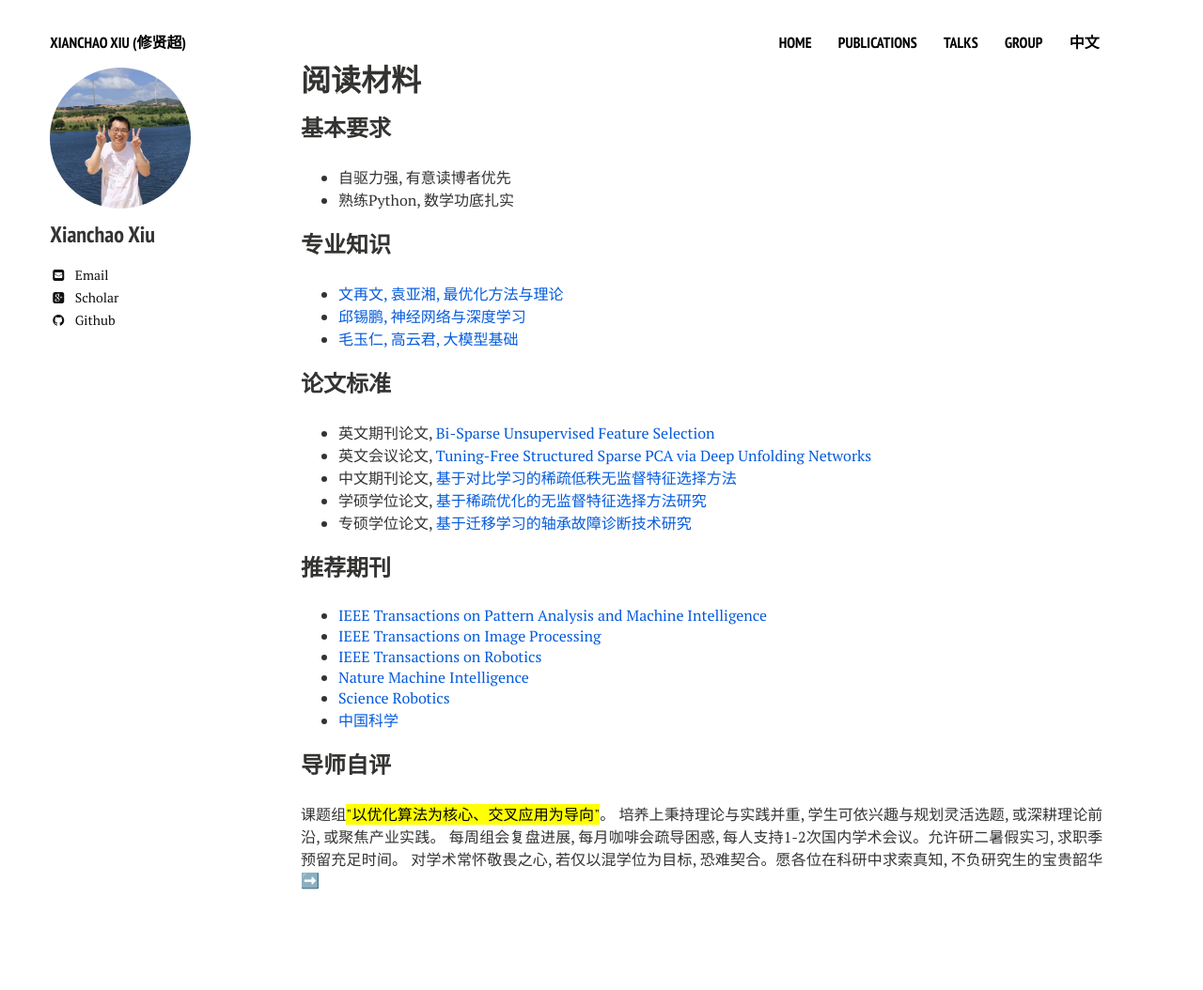
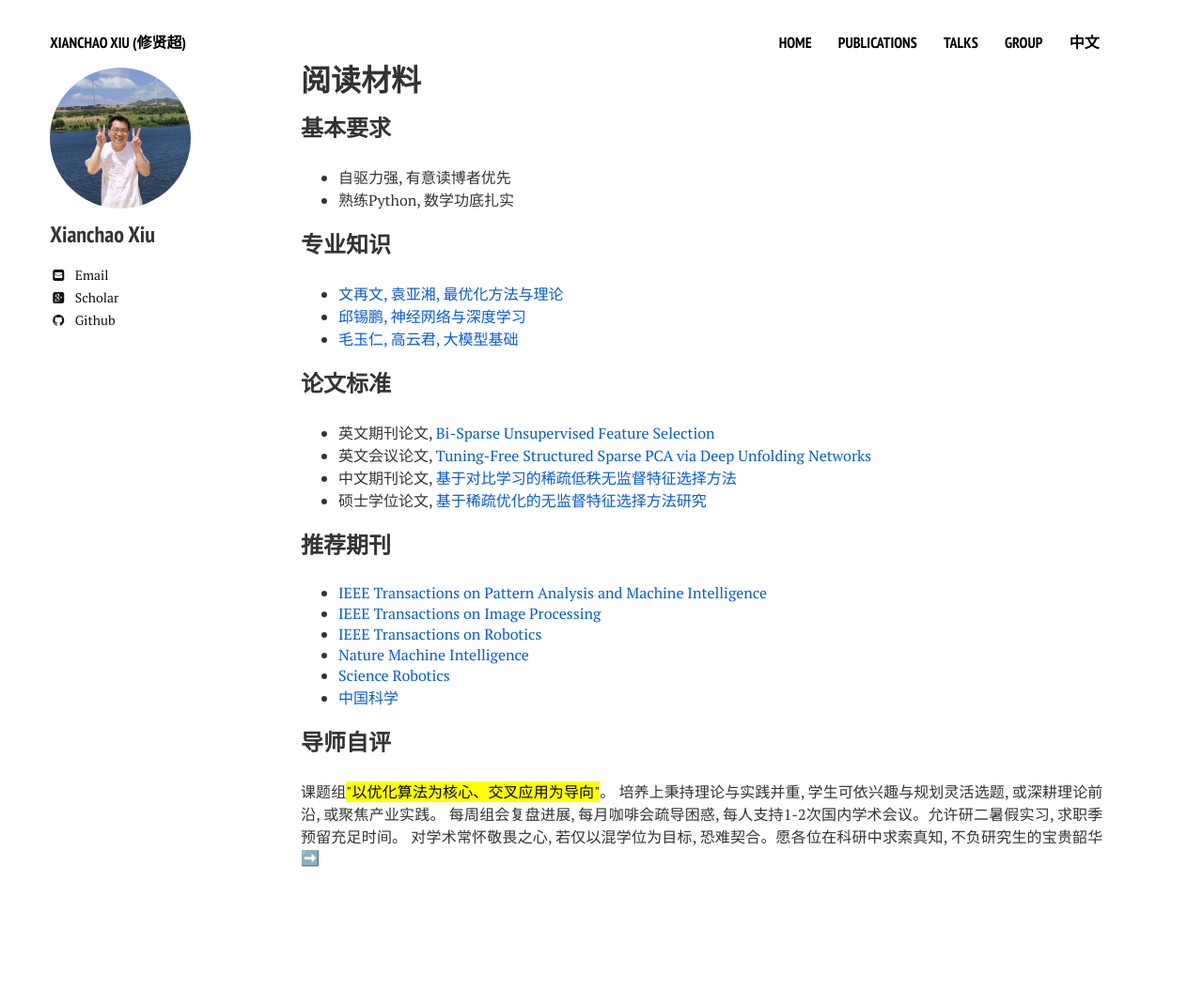
Before and after one commit to xianchaoxiu/xianchaoxiu.github.io, a Jekyll site: the page built from chinese/reading/index.md, in a window 1280 px wide. Shown: the whole page at 94% size. Built offline with Jekyll 4.4.1, drawn with Linux system fonts in a browser that asks for light colours; nearby versions of some CDN libraries; after the commit the page ends 1030 px from its top, so only the background shows below that.

Commit message:
Update index.md

```diff
--- a/chinese/reading/index.md
+++ b/chinese/reading/index.md
@@ -22,8 +22,7 @@ share: false
 * 英文期刊论文, <a href="https://doi.org/10.1109/TIP.2025.3620667" class="textlink" target="_blank">Bi-Sparse Unsupervised Feature Selection</a> <br>
 * 英文会议论文, <a href="https://doi.org/10.23919/CCC64809.2025.11178428" class="textlink" target="_blank">Tuning-Free Structured Sparse PCA via Deep Unfolding Networks </a> <br>
 * 中文期刊论文, <a href="https://kns.cnki.net/kcms2/article/abstract?v=e_WjztTC4N0Z832a-bbzgdfGaZqegXeziR4mPpFe0A1ROQtRv8ba_BSLdRJqYhdrWzhvxs5NJ2O3SOWWMfU0FulX9LypoPkOg34ECqIZ1YDAiTz9p7_NUzLuG3aP698ALezyek3yh7yCM9L1er33sRDx01vji4IFd-a5be0Mbbc=&uniplatform=NZKPT" class="textlink" target="_blank">基于对比学习的稀疏低秩无监督特征选择方法</a> <br>
-* 学硕学位论文, <a href="https://xianchaoxiu.github.io/group/2025-Yang.pdf" class="textlink" target="_blank">基于稀疏优化的无监督特征选择方法研究</a> <br>
-* 专硕学位论文, <a href="https://xianchaoxiu.github.io/group/2024-Yu.pdf" class="textlink" target="_blank">基于迁移学习的轴承故障诊断技术研究</a> <br>
+* 硕士学位论文, <a href="https://xianchaoxiu.github.io/group/2025-Yang.pdf" class="textlink" target="_blank">基于稀疏优化的无监督特征选择方法研究</a> <br>
 
 
 ### 推荐期刊
```
